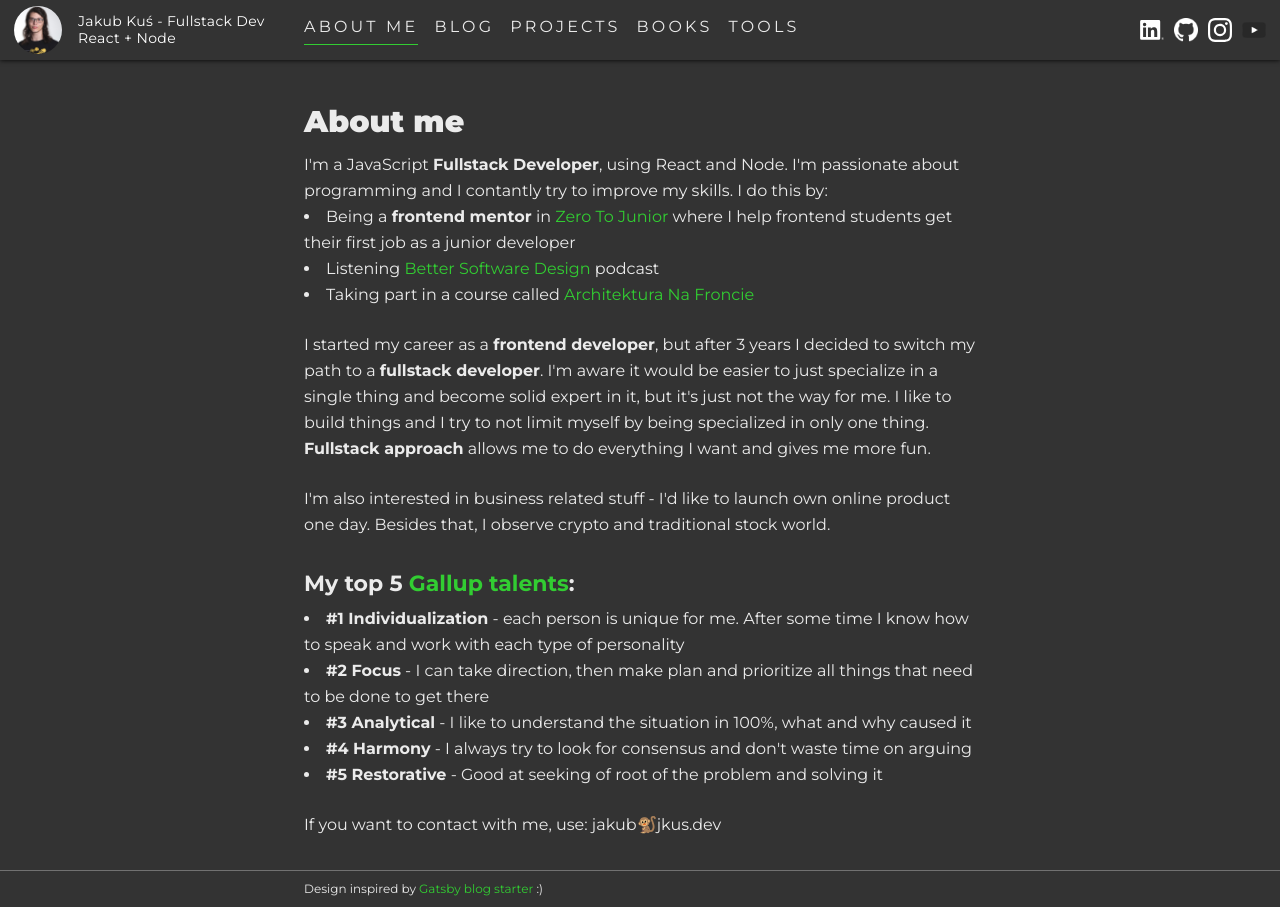
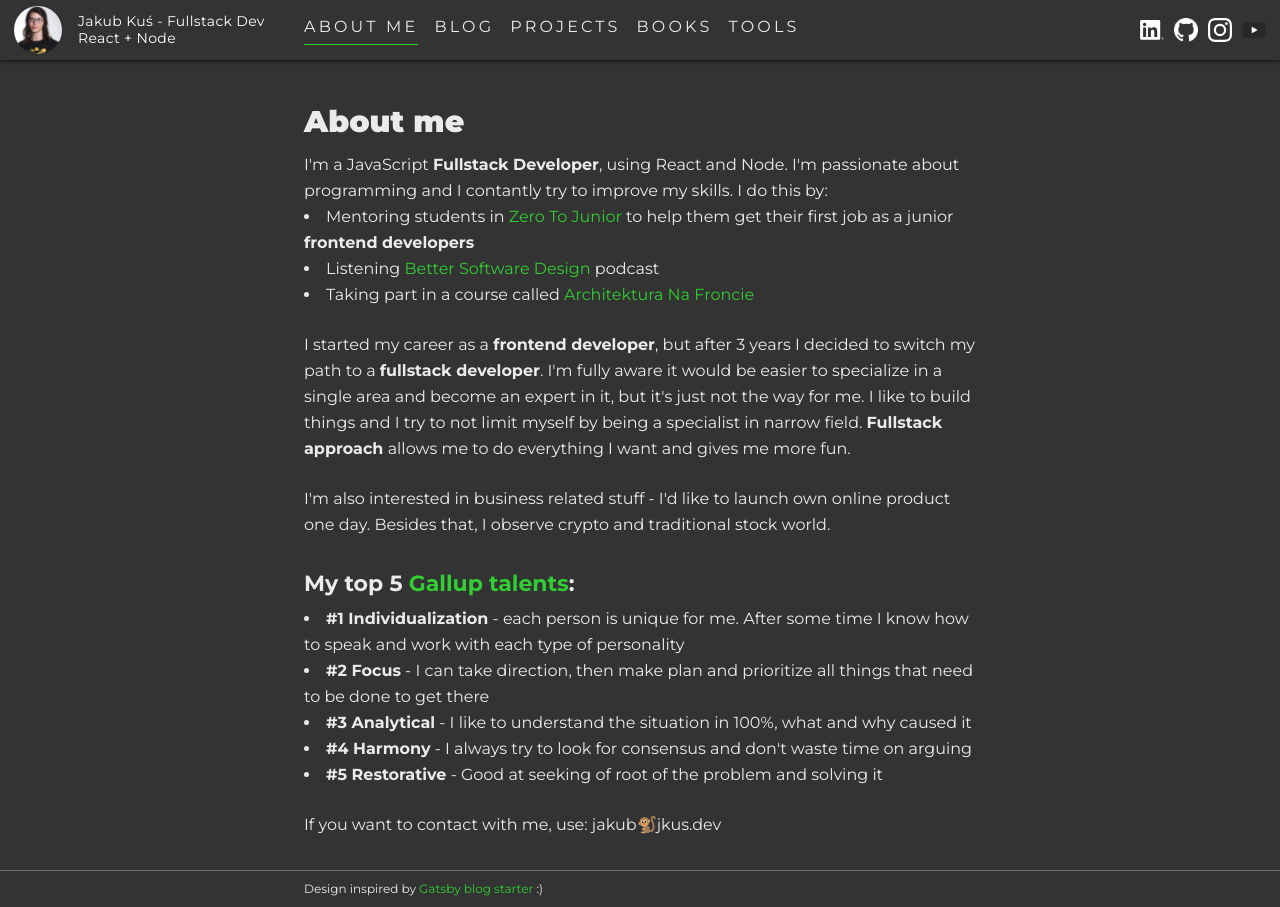
Before and after one commit to JakubKus/jkus.dev, a Next.js app: page / in a window 1280 px wide. Built offline with nearby package versions, Linux system fonts and the light colour scheme; a small style sheet from the web is missing.

Commit message:
update about me page text

```diff
--- a/pages/index.tsx
+++ b/pages/index.tsx
@@ -17,11 +17,11 @@ export default function Index() {
         </p>
         <ul>
           <li>
-            Being a <b>frontend mentor</b> in{' '}
+            Mentoring students in {' '}
             <a href="https://zerotojunior.dev" rel="noopener noreferrer">
               Zero To Junior
             </a>{' '}
-            where I help frontend students get their first job as a junior developer
+            to help them get their first job as a junior <b>frontend developers</b>
           </li>
           <li>
             Listening{' '}
@@ -40,10 +40,10 @@ export default function Index() {
         <br />
         <p>
           I started my career as a <b>frontend developer</b>, but after 3 years I decided to switch my path to a{' '}
-          <b>fullstack developer</b>. I&apos;m aware it would be easier to just specialize in a single thing and become
-          solid expert in it, but it&apos;s just not the way for me. I like to build things and I try to not limit
-          myself by being specialized in only one thing. <b>Fullstack approach</b> allows me to do everything I want and
-          gives me more fun.
+          <b>fullstack developer</b>. I&apos;m fully aware it would be easier to specialize in a single area and become
+          an expert in it, but it&apos;s just not the way for me. I like to build things and I try to not limit myself
+          by being a specialist in narrow field. <b>Fullstack approach</b> allows me to do everything I want and gives
+          me more fun.
         </p>
         <br />
         <p>
```
